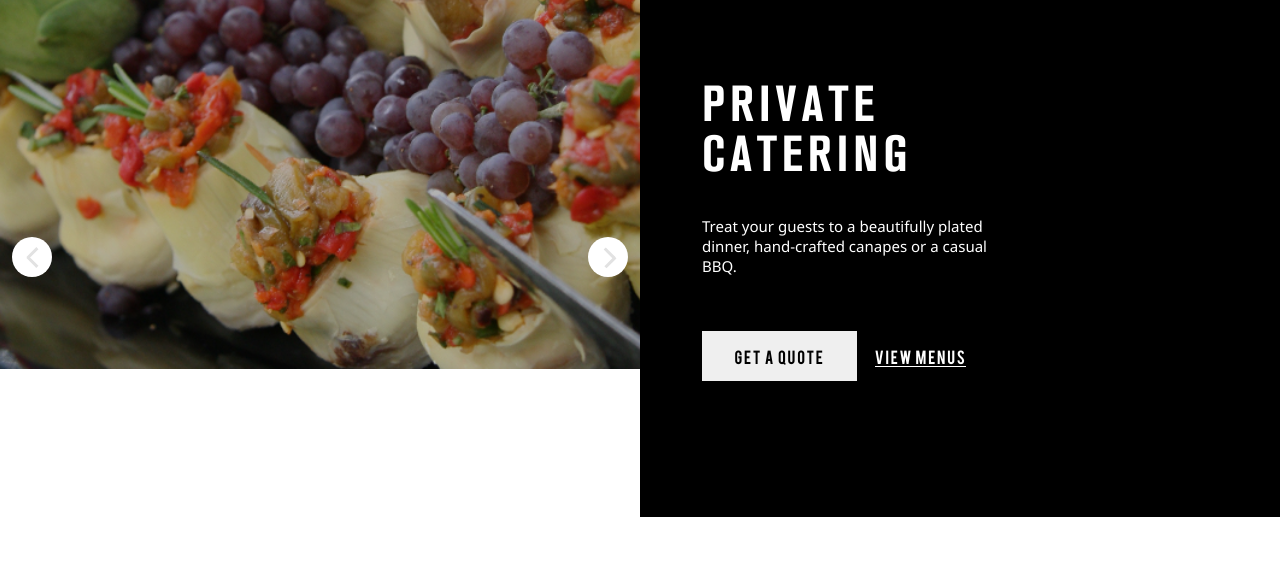
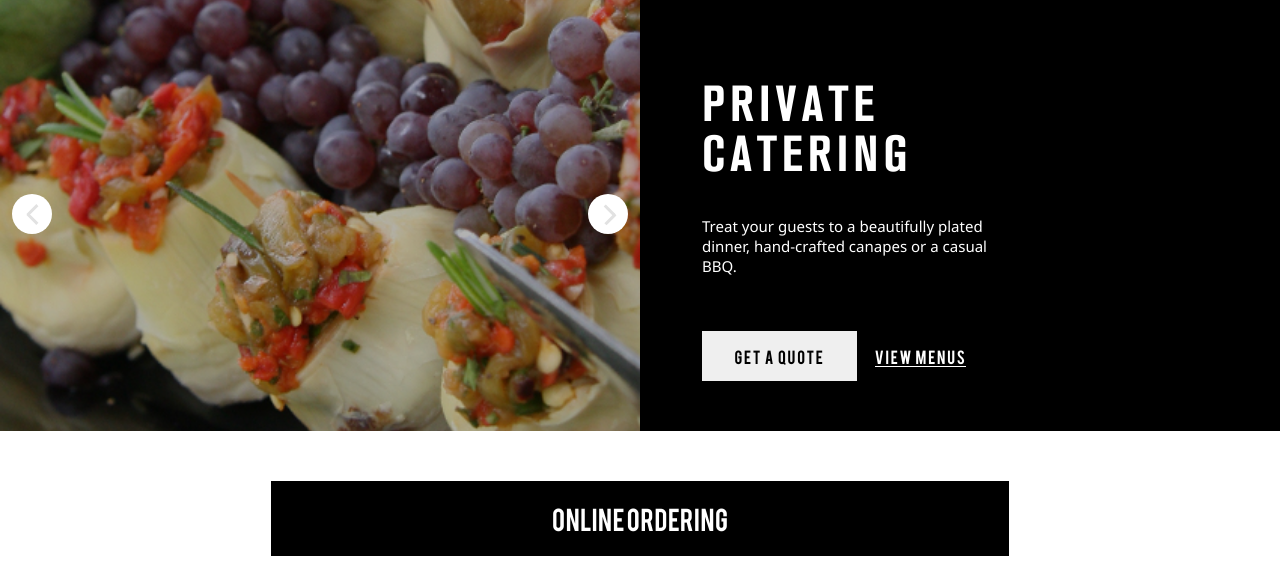
Before and after one commit to Zimenkov-Alexander/PrimeOne, a website built with webpack: page index.html in a window 1280 px wide. Shown: the part 215-779 px from the top of the page. Built offline with nearby package versions, Linux system fonts and the light colour scheme; files whose address does not match are found by name.

Commit message:
fix slider

```diff
--- a/src/scss/blocks/slider.scss
+++ b/src/scss/blocks/slider.scss
@@ -1,7 +1,7 @@
 .slider-wrapper{
 	display: flex;
 	justify-content: space-between;
-
+	// min-height: 400px;
 	.slider, .slider-info{
 		width: 50%;
 	}
@@ -10,13 +10,13 @@
 	display: flex;
 	overflow: hidden;
 	position: relative;
-	width: 20%;
-	height: 65vh;
-
+	height: auto;
+	background-color: black;
 	&__slides {
 	  z-index: 1;
 	  position: relative;
 	  height: 100%;
+	  min-height: 425px;
 	}
 
 	&__control {
@@ -123,6 +123,7 @@
 	  &:nth-child(#{$i}) {
 		.slide__inner {
 		  background-image: url(../img/slider/#{$i}.jpg);
+
 		}
 	  }
 	}
@@ -132,11 +133,22 @@
 	  left: 50%;
 	  top: 50%;
 	  width: 50vw;
-	  height: 40vw;
+	  height: 100%;
+	  max-height: 80vh;
 	  margin-left: 0vw;
 	  margin-top: -50vh;
 	  background-size: cover;
+
 	  background-position: center center;
+	//   position: absolute;
+	//   left: 50%;
+	//   top: 50%;
+	//   width: 50vw;
+	//   height: 40vw;
+	//   margin-left: 0vw;
+	//   margin-top: -50vh;
+	//   background-size: cover;
+	//   background-position: center center;
 
 	  &:before {
 		content: "";
--- a/src/scss/style.scss
+++ b/src/scss/style.scss
@@ -2,8 +2,9 @@
 @import "blocks/font-face.scss";
 @import "blocks/basic.scss";
 
+@import "blocks/burger.scss";
+
 @import "blocks/header.scss";
-@import "blocks/burger.scss";
 @import "blocks/slider.scss";
 @import "blocks/menu.scss";
 @import "blocks/advantages.scss";
@@ -11,3 +12,7 @@
 @import "blocks/map.scss";
 @import "blocks/form.scss";
 @import "blocks/footer.scss";
+
+@import "blocks/modal.scss";
+@import "blocks/modal--page.scss";
+@import "blocks/modal--form.scss";
```
Also changed, not shown: css/style.css, src/scss/blocks/modal--form.scss (added), src/scss/blocks/modal--page.scss (added), src/scss/blocks/modal.scss (added).
